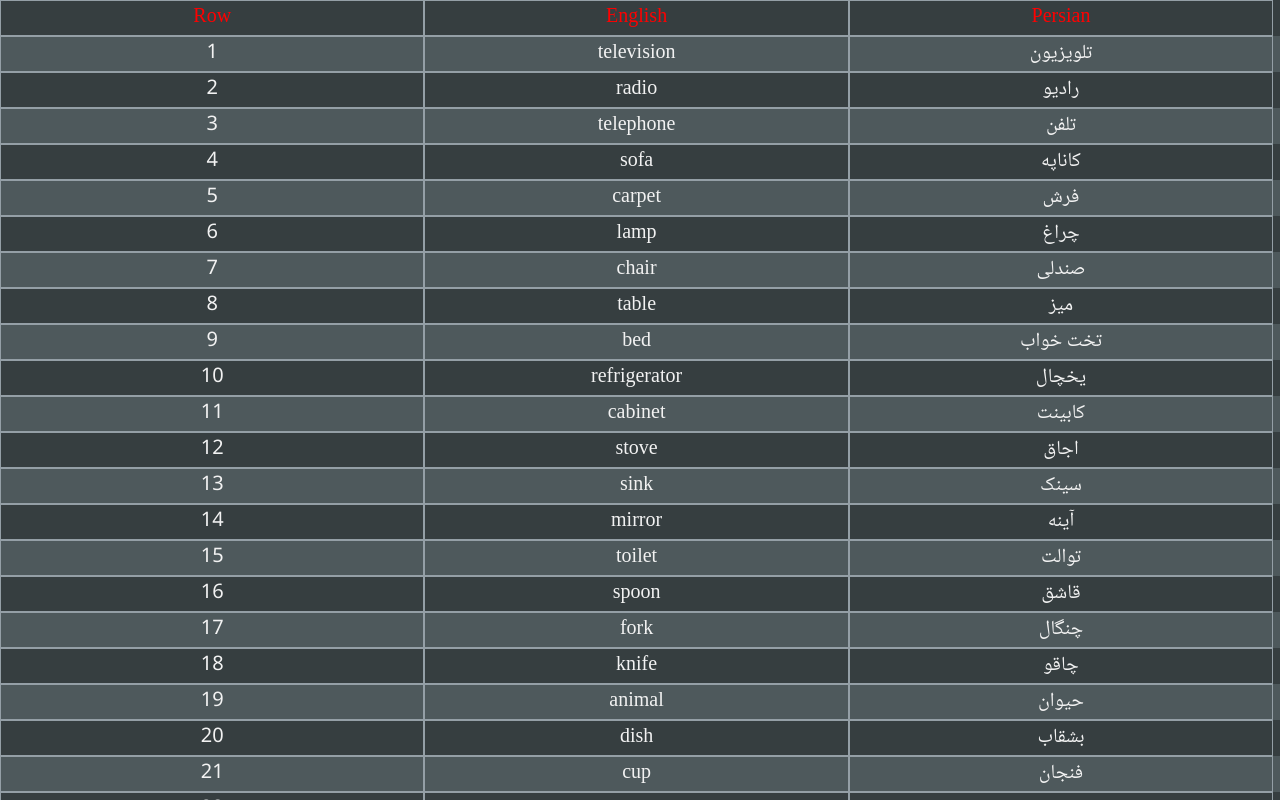
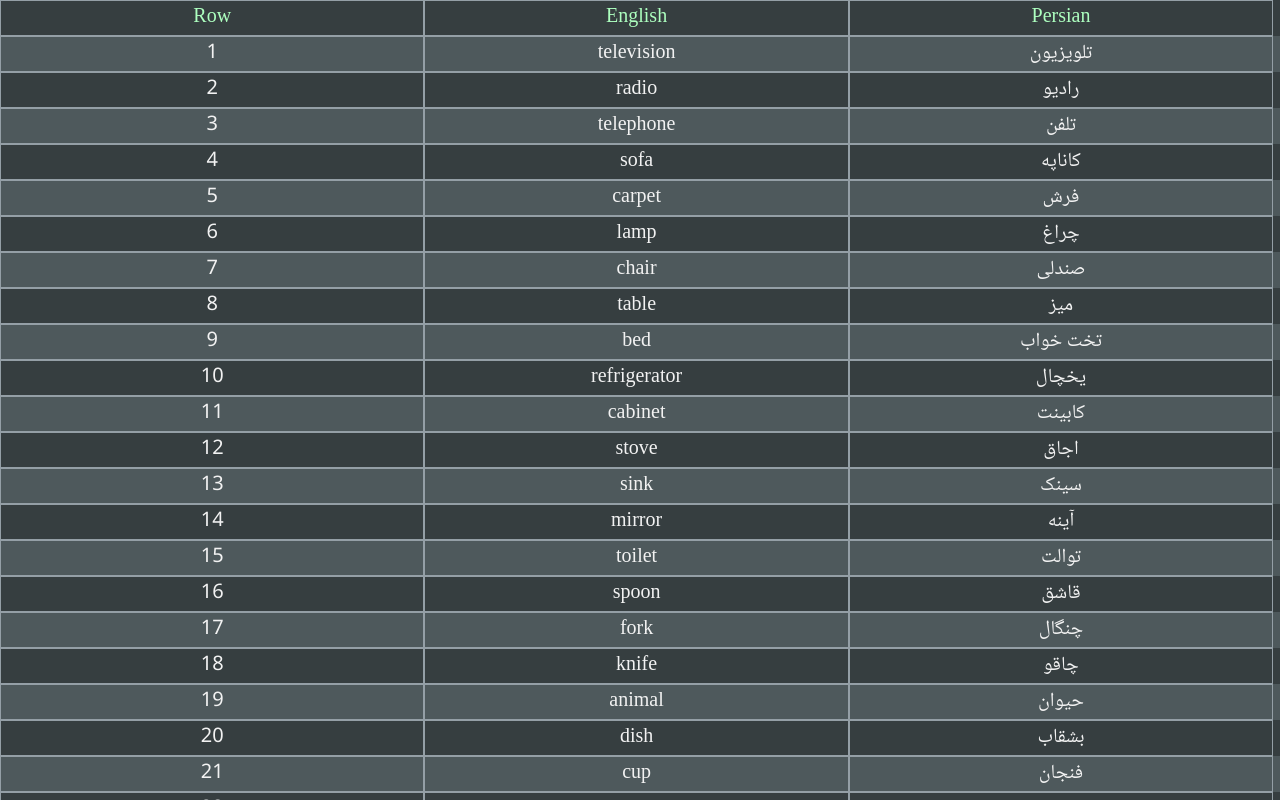
Before and after one commit to RezaJavanAmirkhizi/data-structure-project, a React (Create React App) app in the folder leitner-box/: page /secondpage/learn in a window 1280 px wide. Shown: the top 800 px of the page. Built offline with nearby package versions, Linux system fonts and the light colour scheme.

Commit message:
edit some styles

```diff
--- a/leitner-box/src/styles/_learn.scss
+++ b/leitner-box/src/styles/_learn.scss
@@ -5,7 +5,7 @@
   margin: 30px 280px;
 }
 .head {
-  color: red;
+  color: #adffbf;
   div {
     display: inline-block;
     width: 33%;
```
